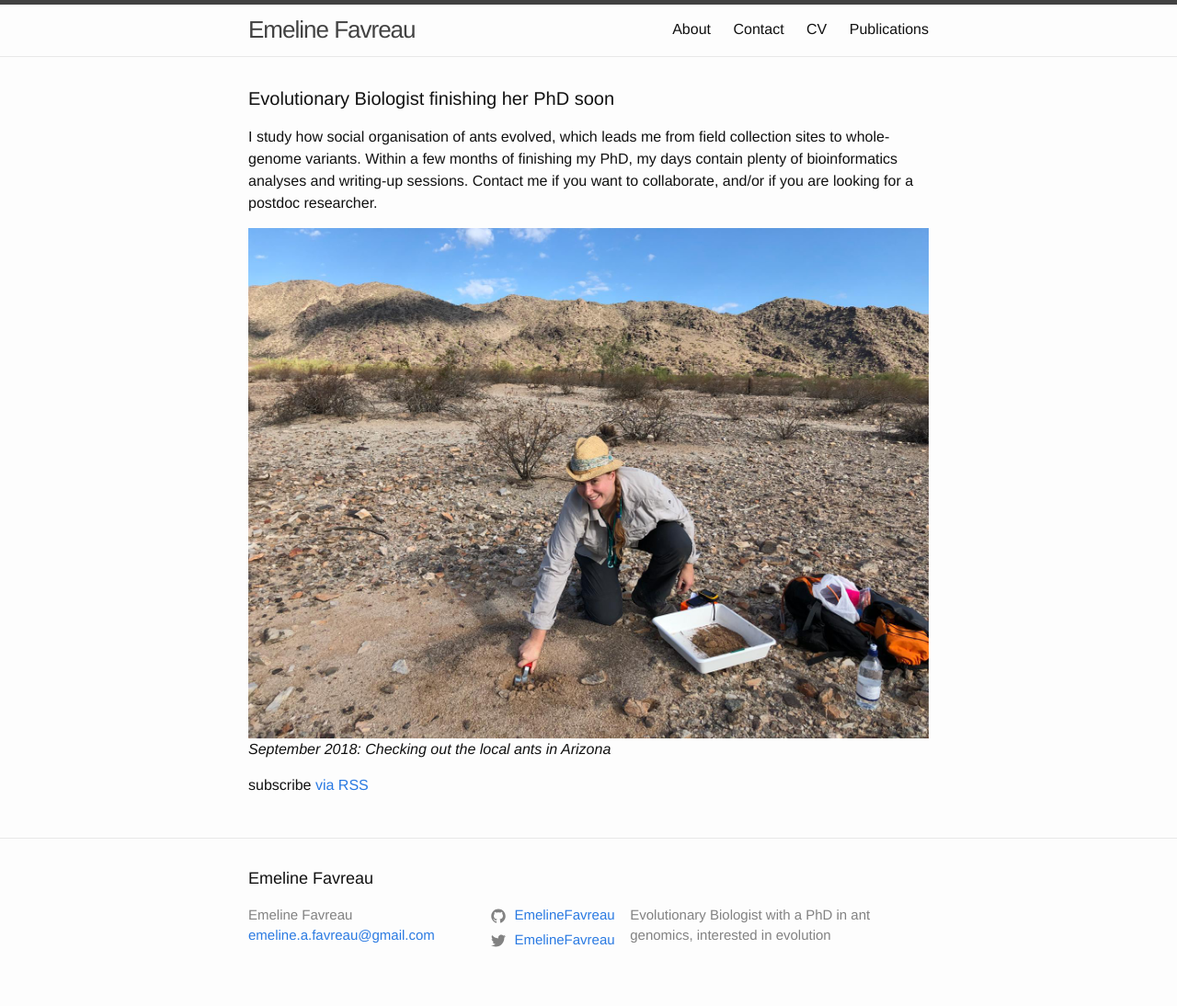
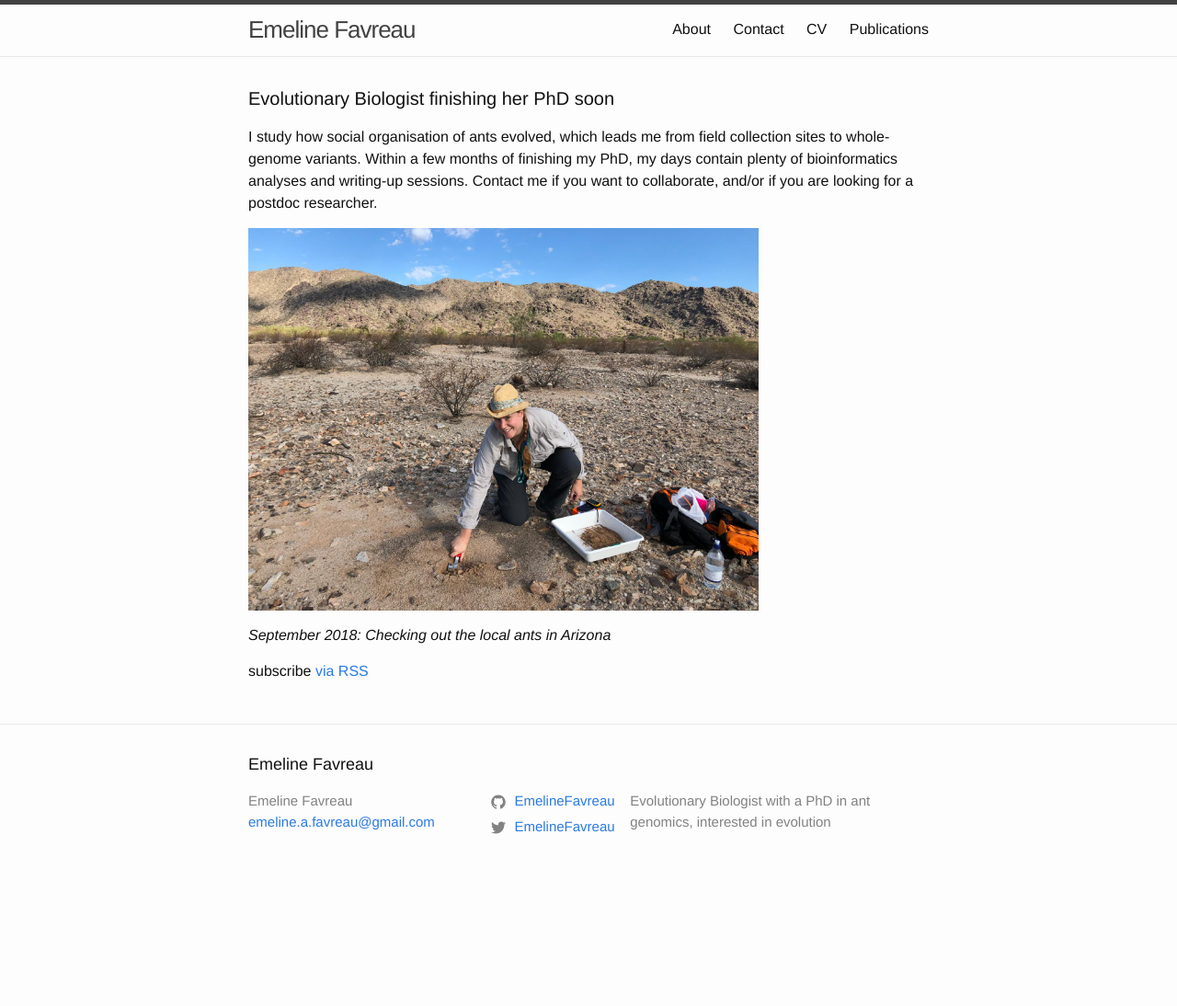
Before and after one commit to EmelineFavreau/EmelineFavreau.github.io, a Jekyll site: the page built from index.md, in a window 1280 px wide. Shown: the whole page at 92% size. Built offline with Jekyll 4.4.1, drawn with Linux system fonts in a browser that asks for light colours; after the commit the page ends 970 px from its top, so only the background shows below that.

Commit message:
updating about page

```diff
--- a/_sass/minima/_base.scss
+++ b/_sass/minima/_base.scss
@@ -43,7 +43,7 @@ ul, ol, dl, figure,
  * Images
  */
 img {
-  max-width: 100%;
+  max-width: 75%;
   vertical-align: middle;
 }
 
--- a/index.md
+++ b/index.md
@@ -8,4 +8,6 @@ I study how social organisation of ants evolved, which leads me from field colle
 
 
 ![sampling ants in Arizona desert](assets/2018-09-25-south-mountain-park-fieldwork.jpeg)
-_September 2018: Checking out the local ants in Arizona_
+
+
+ _September 2018: Checking out the local ants in Arizona_
```
Also changed, not shown: about.md (+2 -0 lines).
